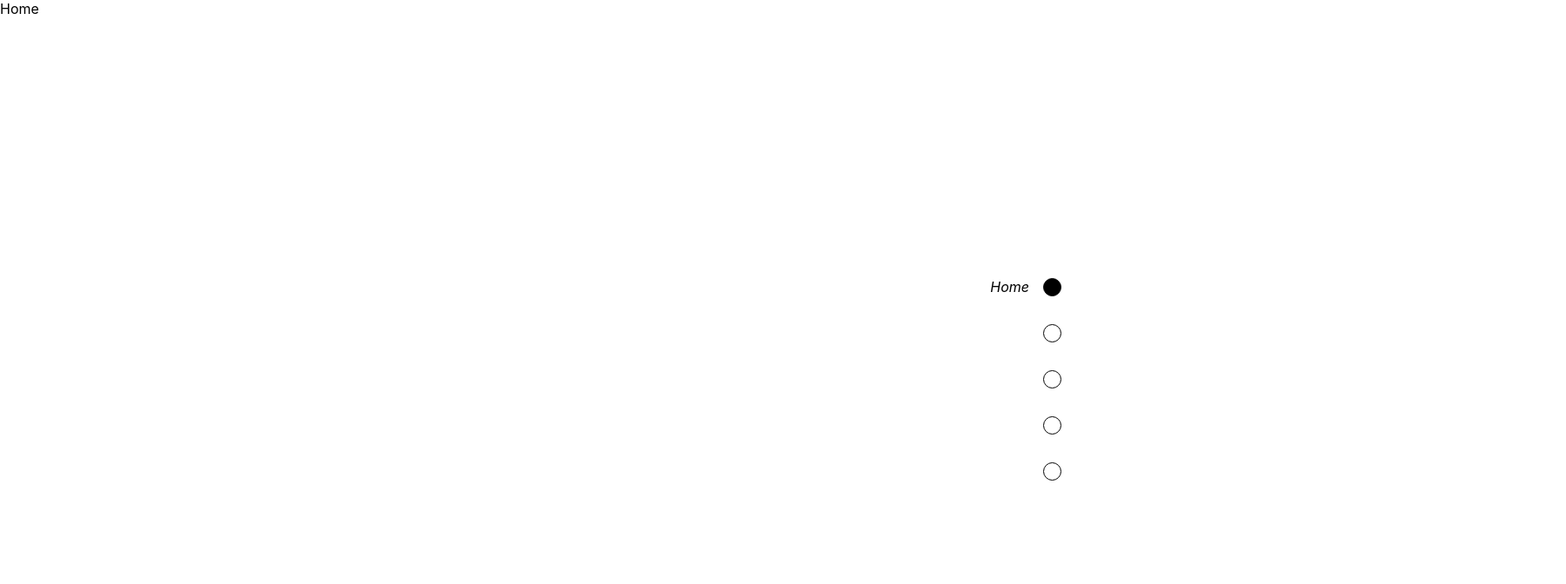
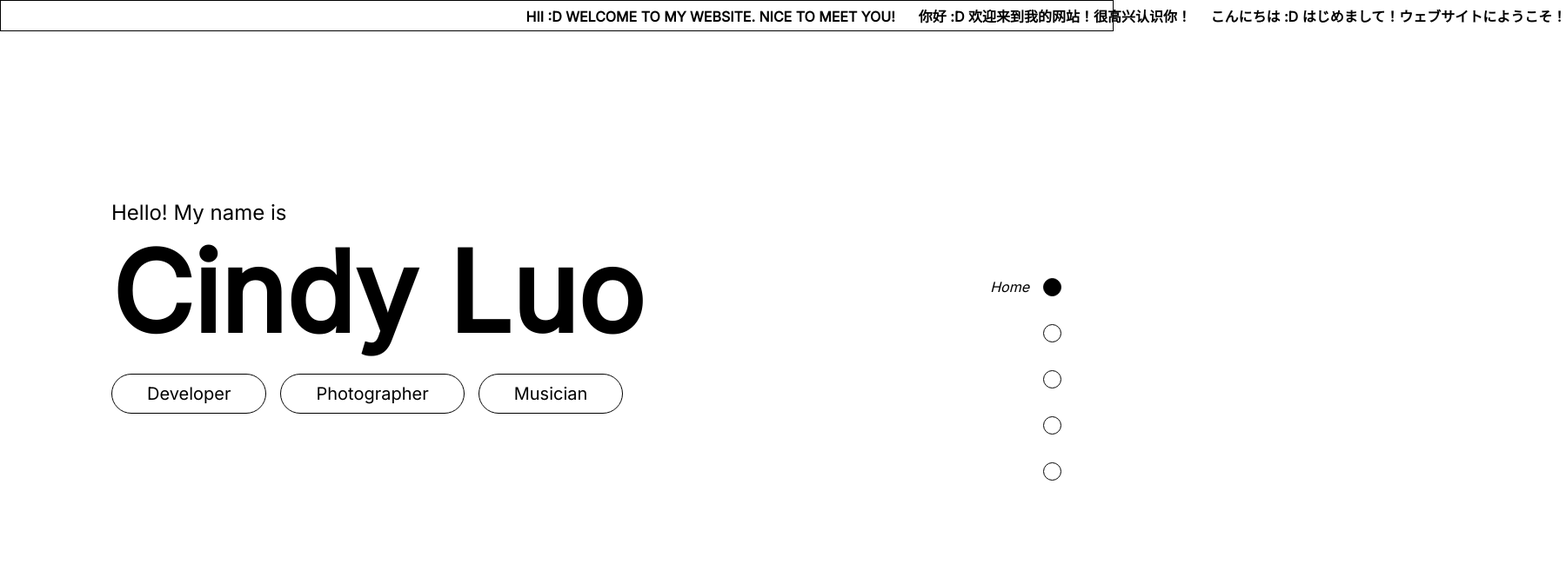
Before and after one commit to cindy1u0/cindy1u0.github.io, a React (Create React App) app: page /#home in a window 1280 px wide. Shown: the top 672 px of the page at 87% size, 1800 px wide, since content can reach past the window. Built offline with nearby package versions, Linux system fonts and the light colour scheme.

Commit message:
simple about page (#2)

```diff
--- /dev/null
+++ b/src/components/topScroll.tsx
@@ -0,0 +1,46 @@
+import React from 'react';
+import styled, { keyframes } from 'styled-components';
+
+const Container = styled.div`
+  align-items: center;
+  border: 1px #000 solid;
+  box-sizing: border-box;
+  display: flex;
+  height: 36px;
+  left: 0;
+  position: absolute;
+  top: 0;
+  width: 100%;
+`;
+
+const scrollAnimation = keyframes`
+  0% {
+    transform: translate(120%, 0);
+  }
+  100% {
+    transform: translate(-100%, 0);
+  }
+`;
+
+const StyledText = styled.span`
+  animation: ${scrollAnimation} 20s linear infinite;
+  font-weight: 600;
+
+  :hover {
+    animation-play-state: paused;
+  }
+`;
+
+const TopScroll = (): JSX.Element => {
+  return (
+    <Container>
+      <StyledText>
+        HII :D WELCOME TO MY WEBSITE. NICE TO MEET YOU! &nbsp;&nbsp;&nbsp;&nbsp;
+        你好 :D 欢迎来到我的网站！很高兴认识你！&nbsp;&nbsp;&nbsp;&nbsp;
+        こんにちは :D はじめまして！ウェブサイトにようこそ！
+      </StyledText>
+    </Container>
+  );
+};
+
+export default TopScroll;
--- a/src/index.css
+++ b/src/index.css
@@ -1,8 +1,7 @@
+@import url('https://fonts.googleapis.com/css2?family=Inter&display=swap');
 body {
   margin: 0;
-  font-family: -apple-system, BlinkMacSystemFont, 'Segoe UI', 'Roboto', 'Oxygen',
-    'Ubuntu', 'Cantarell', 'Fira Sans', 'Droid Sans', 'Helvetica Neue',
-    sans-serif;
+  font-family: 'Inter', sans-serif;
   -webkit-font-smoothing: antialiased;
   -moz-osx-font-smoothing: grayscale;
 }
--- a/src/pages/home.tsx
+++ b/src/pages/home.tsx
@@ -1,12 +1,56 @@
 import React from 'react';
 import styled from 'styled-components';
+import TopScroll from '../components/topScroll';
 
 const Wrapper = styled.section`
+  box-sizing: border-box;
   height: 100vh;
+  padding: 18% 10%;
+`;
+
+const Container = styled.div`
+  display: flex;
+  flex-direction: column;
+`;
+
+const TitleText = styled.span`
+  font-size: 24px;
+`;
+
+const NameText = styled.span`
+  font-size: 128px;
+  font-weight: 600;
+`;
+
+const PositionGroup = styled.div`
+  display: flex;
+  margin-top: 16px;
+`;
+
+const PositionContainer = styled.div`
+  border: 1px #000 solid;
+  border-radius: 50px;
+  font-size: 20px;
+  margin-right: 16px;
+  padding: 10px 40px;
 `;
 
 const Home = (): JSX.Element => {
-  return <Wrapper>Home</Wrapper>;
+  const positions: string[] = ['Developer', 'Photographer', 'Musician'];
+  return (
+    <Wrapper>
+      <TopScroll />
+      <Container>
+        <TitleText>Hello! My name is</TitleText>
+        <NameText>Cindy Luo</NameText>
+        <PositionGroup>
+          {positions.map((pos: string, idx: number) => {
+            return <PositionContainer key={idx}>{pos}</PositionContainer>;
+          })}
+        </PositionGroup>
+      </Container>
+    </Wrapper>
+  );
 };
 
 export default Home;
```
